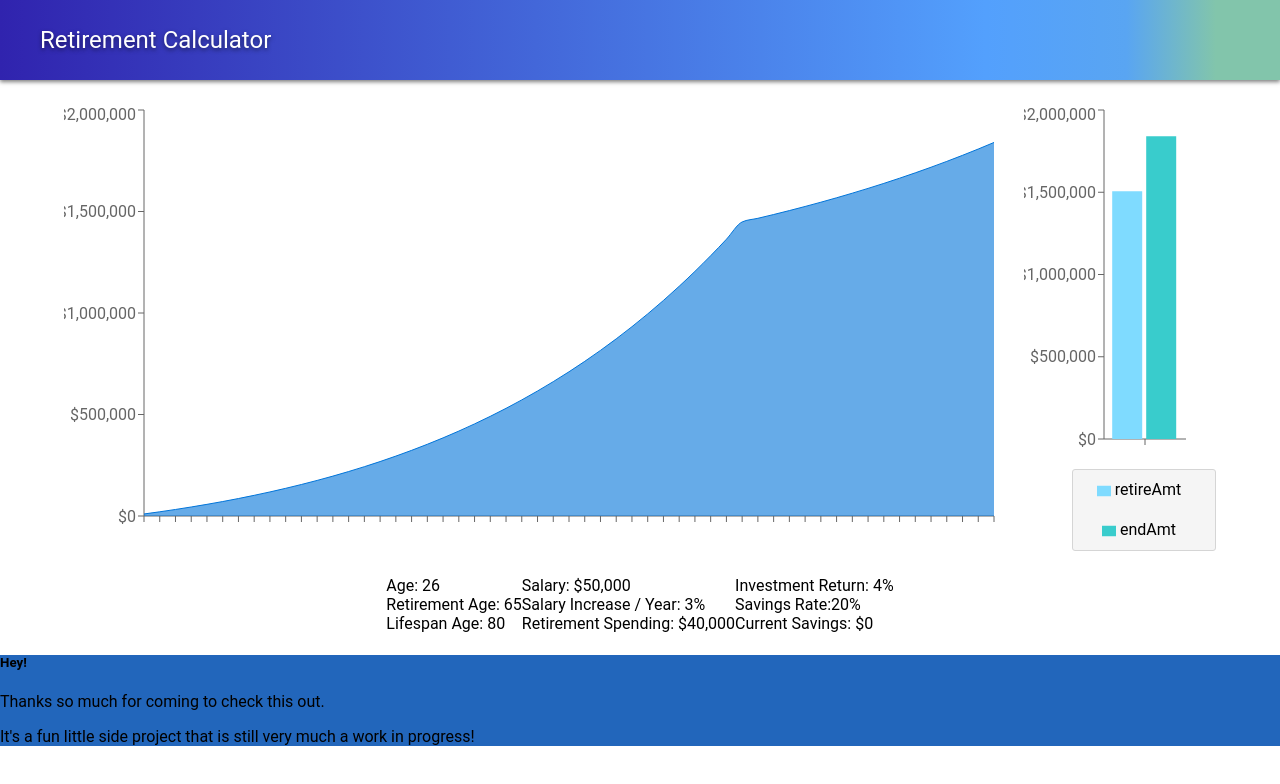
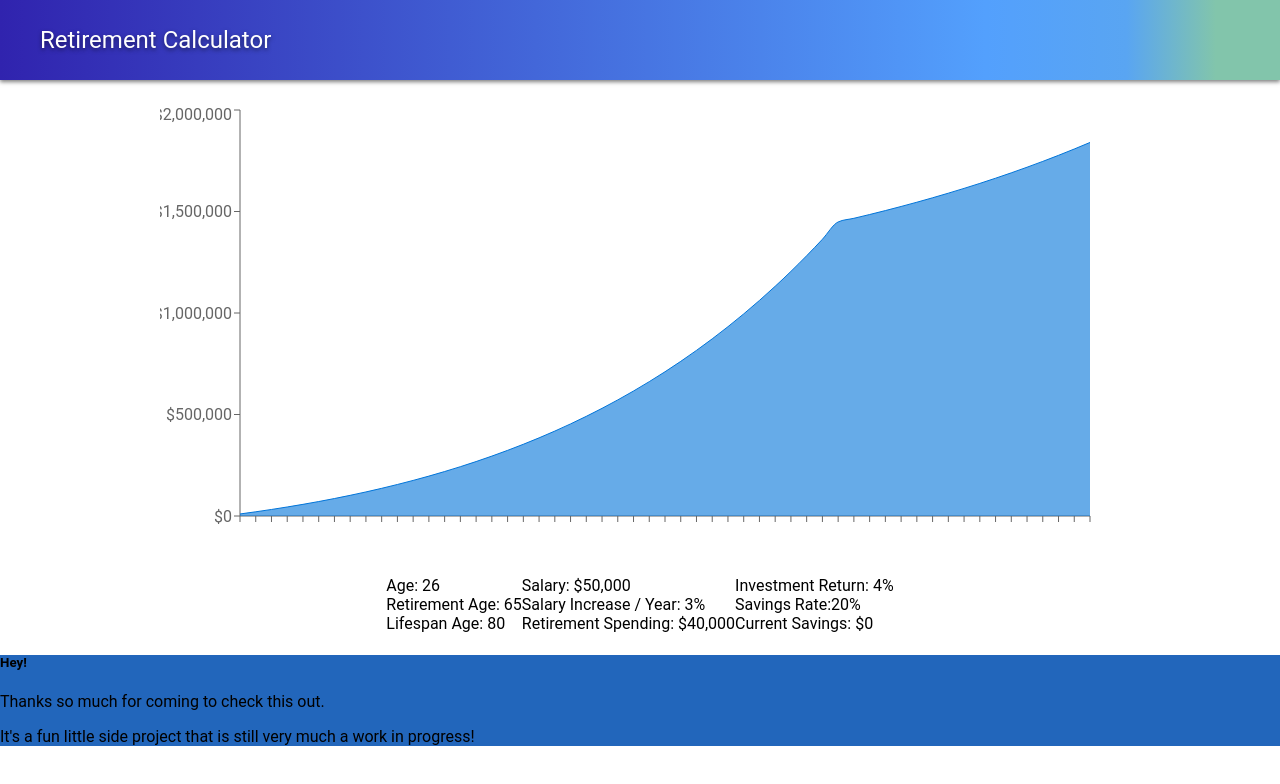
Before and after one commit to gabrielwr/React-Retirement-Calculator, a React (Create React App) app: page / in a window 1280 px wide. Shown: the top 784 px of the page. Built offline with nearby package versions, Linux system fonts and the light colour scheme.

Commit message:
removes bar chart

```diff
--- a/src/components/chart/index.js
+++ b/src/components/chart/index.js
@@ -2,17 +2,15 @@ import React, { Component } from 'react';
 import { connect } from 'react-redux';
 
 import LineChart from '../../elements/line-chart/index';
-import BarChart from '../../elements/bar-chart/index';
 
 import { ChartWrapper } from './styled';
 
 class Chart extends Component {
   render() {
-    const { finalAmount, graphData, retireAmt } = this.props;
+    const { graphData } = this.props;
     return (
       <ChartWrapper>
         <LineChart graphData={graphData}/>
-        <BarChart finalAmount={finalAmount} retireAmt={retireAmt}/>
       </ChartWrapper>
     );
   }
--- a/src/elements/bar-chart/index.js
+++ /dev/null
@@ -1,54 +0,0 @@
-import React, { Component } from 'react';
-import {
-  ResponsiveContainer,
-  XAxis,
-  YAxis,
-  BarChart,
-  Bar,
-  Legend,
-  Tooltip
-} from 'recharts';
-
-import { formatMoney } from '../../utils/formatMoney';
-
-class DynamicBarChart extends Component {
-  render() {
-    const barArr = [{
-      retireAmt: +this.props.retireAmt,
-      endAmt: +this.props.finalAmount
-    }];
-
-    return (
-      <ResponsiveContainer width={ '15%' } height={ '90%' }>
-        <BarChart
-          barCategoryGap={ '10%' }
-          data={ barArr }
-          margin={{ top: 5, right: 30, left: 20, bottom: 0 }}
-        >
-        <XAxis dataKey="name"/>
-        <YAxis
-          tickFormatter={ money => '$' + formatMoney( +money, 0 ) }
-        />
-        <Tooltip
-          labelFormatter={ amt => (`Retire Amount ${amt}`) }
-          formatter={ finalAmt => (`$${formatMoney( +finalAmt, 0 )}`) }
-        />
-        <Legend
-          wrapperStyle={{
-            bottom: 0,
-            right: 0,
-            backgroundColor: '#f5f5f5',
-            border: '1px solid #d5d5d5',
-            borderRadius: 3,
-            lineHeight: '40px'
-          }}
-        />
-        <Bar dataKey="retireAmt" fill="#7FDBFF" />
-        <Bar dataKey="endAmt" fill="#39CCCC" />
-        </BarChart>
-      </ResponsiveContainer>
-    );
-  }
-}
-
-export default DynamicBarChart;
```
